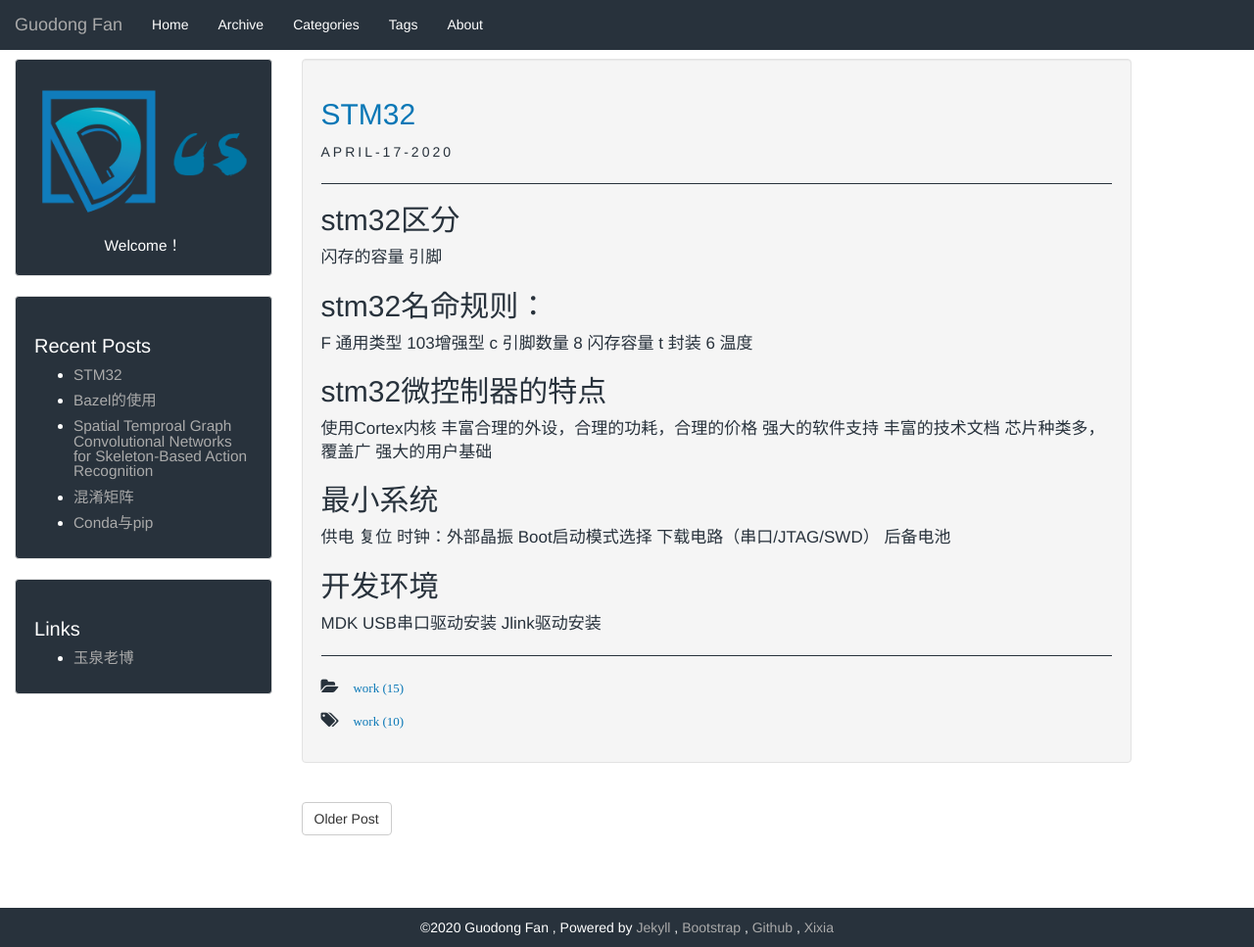
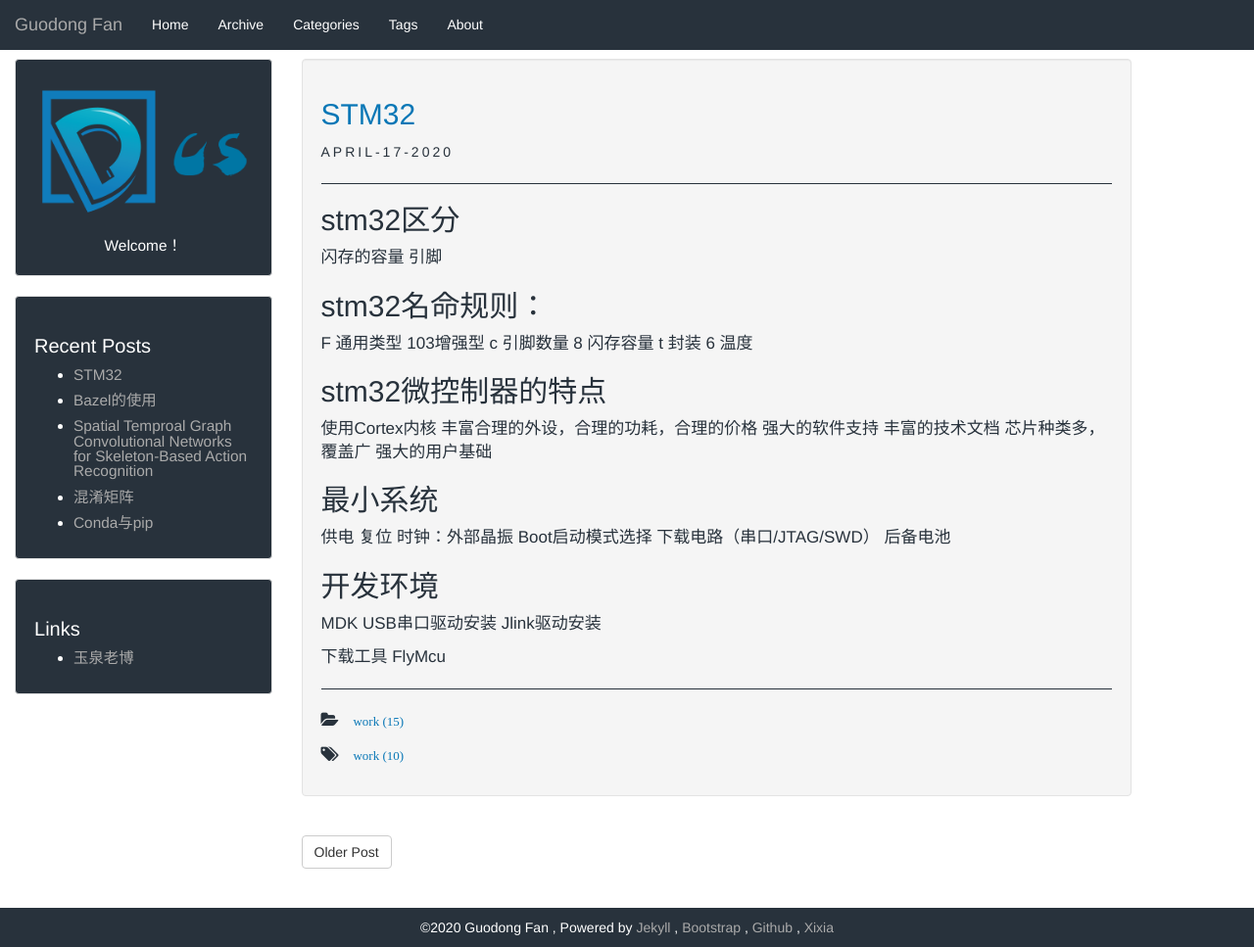
Before and after one commit to GuodongFan/GuodongFan.github.io, a Jekyll site: the page built from _posts/2020-04-17-stm32.md, in a window 1280 px wide and 967 px high. Shown: the whole window at 98% size. Built offline with Jekyll 4.4.1, drawn with Linux system fonts in a browser that asks for light colours; our own code applies the rules of GitHub Pages for plain Markdown files.

Commit message:
Update 2020-04-17-stm32.md

```diff
--- a/_posts/2020-04-17-stm32.md
+++ b/_posts/2020-04-17-stm32.md
@@ -39,3 +39,5 @@ Boot启动模式选择
 MDK
 USB串口驱动安装
 Jlink驱动安装
+
+下载工具 FlyMcu
```
